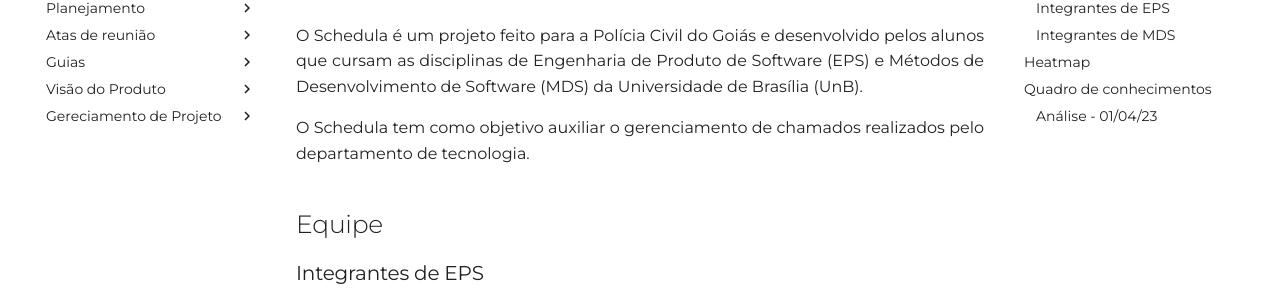
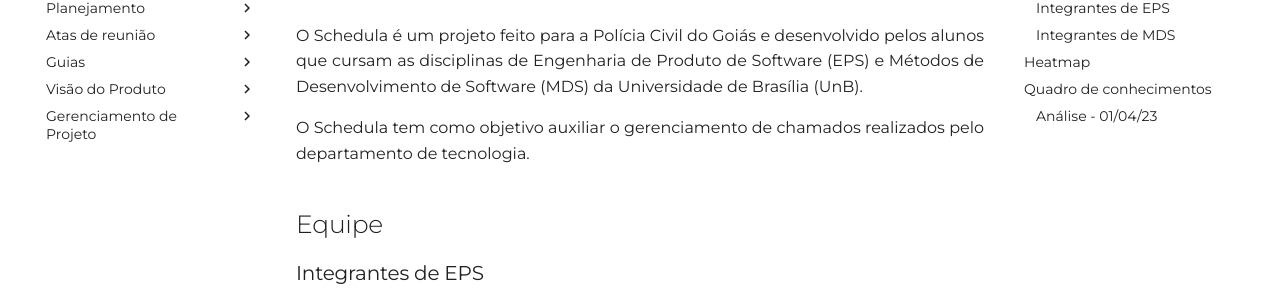
Before and after one commit to DITGO/2023-1-Schedula-Doc, an MkDocs documentation site: the page built from docs/index.md, in a window 1280 px wide. Shown: the part 157-457 px from the top of the page. Built offline with MkDocs 1.6.1 and Material for MkDocs 9.7.7, drawn with Linux system fonts in a browser that asks for light colours; some web fonts are replaced; comment, search, counter and statistics services are not loaded.

Commit message:
Update mkdocs.yml
Co-authored-by: Ian Fillipe Pontes Ferreira <ianfillipe@gmail.com>

```diff
--- a/mkdocs.yml
+++ b/mkdocs.yml
@@ -45,7 +45,7 @@
   - Visão do Produto:
     - Lean Inception: visao_do_produto/lean_inception.md
     - Estrutura Análitica do Projeto: visao_do_produto/EAP.md
-  - Gereciamento de Projeto:
+  - Gerenciamento de Projeto:
     - Plano de Riscos: gerenciamento_projetos/plano_riscos.md
 
 dev_addr: "0.0.0.0:8000"
```
